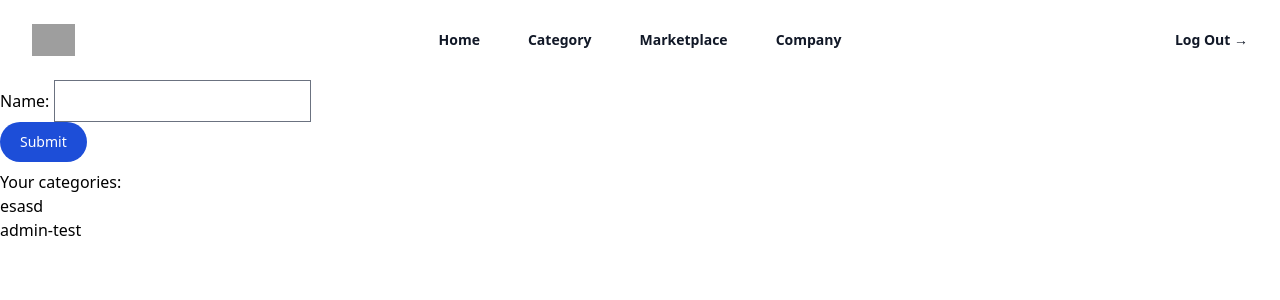
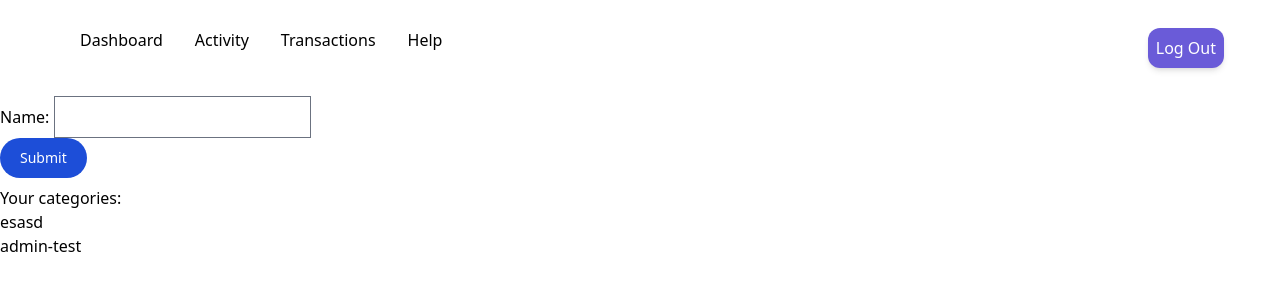
Before and after one commit to greed-d/expense-tracker, a Django app: page /addcategory/ in a window 1280 px wide. Shown: the top 300 px of the page. Run offline with Django 5.2, Linux system fonts and the light colour scheme; a user stored in the database is signed in; data comes from the database, SQL or seed files in the repository; style sheets or scripts are compiled from the project's sources; parts of the project's set-up code (start-up, migrations or seed data) failed here and were passed over; some libraries are stand-ins or nearby versions; grey boxes are pictures that could not be loaded.

Commit message:
`add` : logout url

```diff
--- a/tracker_app/templates/navbar.html
+++ b/tracker_app/templates/navbar.html
@@ -1,29 +1,41 @@
-<nav class="flex items-center justify-between p-6 lg:px-8" aria-label="Global">
-  <div class="flex lg:flex-1">
-    <a href="{% url 'home' %}" class="-m-1.5 p-1.5">
-      <span class="sr-only">Your Company</span>
-      <img class="h-8 w-auto" src="https://tailwindui.com/plus/img/logos/mark.svg?color=indigo&shade=600" alt="">
-    </a>
-  </div>
-  <div class="flex lg:hidden">
-    <button type="button" class="-m-2.5 inline-flex items-center justify-center rounded-md p-2.5 text-gray-700">
-      <span class="sr-only">Open main menu</span>
-      <svg class="size-6" fill="none" viewBox="0 0 24 24" stroke-width="1.5" stroke="currentColor" aria-hidden="true" data-slot="icon">
-        <path stroke-linecap="round" stroke-linejoin="round" d="M3.75 6.75h16.5M3.75 12h16.5m-16.5 5.25h16.5" />
-      </svg>
-    </button>
-  </div>
-  <div class="hidden lg:flex lg:gap-x-12">
-    <a href="{% url 'home' %}" class="text-sm/6 font-semibold text-gray-900">Home</a>
-    <a href="{% url 'addcategory' %}" class="text-sm/6 font-semibold text-gray-900">Category</a>
-    <a href="#" class="text-sm/6 font-semibold text-gray-900">Marketplace</a>
-    <a href="#" class="text-sm/6 font-semibold text-gray-900">Company</a>
-  </div>
-  <div class="hidden lg:flex lg:flex-1 lg:justify-end">
-    {% if user.is_authenticated %}
-    <a href="{% url 'login' %}" class="text-sm/6 font-semibold text-gray-900">Log Out <span aria-hidden="true">&rarr;</span></a>
-    {% else %}
-    <a href="{% url 'login' %}" class="text-sm/6 font-semibold text-gray-900">Log in <span aria-hidden="true">&rarr;</span></a>
-    {% endif %}
-  </div>
-</nav>
+<header class="my-auto px-14 py-7 bg-white">
+  <nav class="">
+    <style>
+      .ph-house, .ph-scroll, .ph-folder, .ph-question {
+        font-size: 27px;
+      }
+    </style>
+    <div class="flex align-middle justify-between">
+      <div class="flex justify-around">
+        <ul class="flex">
+          <a href="{% url 'home' %}"
+            ><li
+              class="flex justify-center items-center px-2 {% if request.path == '/home/' %} text-[#6A5BD8] font-bold {% endif %}"
+            >
+              <i class="ph-bold ph-house mx-2"></i> Dashboard
+            </li></a
+          >
+
+          <a href="{% url 'date-filter' %}"
+            ><li class="flex justify-center items-center align-center px-2 {% if request.path == '/filter/' %} text-[#6A5BD8] font-bold {% endif %}">
+              <i class="ph-bold ph-scroll mx-2"></i> Activity
+            </li></a
+          >
+          <a href="{% url 'transactions' %}"
+            ><li class="flex justify-center items-center px-2">
+              <i class="ph-bold ph-folder mx-2"></i> Transactions
+            </li></a
+          >
+          <a href="{% url 'home' %}"
+            ><li class="flex justify-center items-center px-2">
+              <i class="ph-bold ph-question mx-2"></i> Help
+            </li></a
+          >
+        </ul>
+      </div>
+      <div>
+        <a href="{% url 'logout' %}"><button class="bg-[#6A5BD8] text-white p-2 rounded-xl shadow-md">Log Out</button></a>
+      </div>
+    </div>
+  </nav>
+</header>
```
